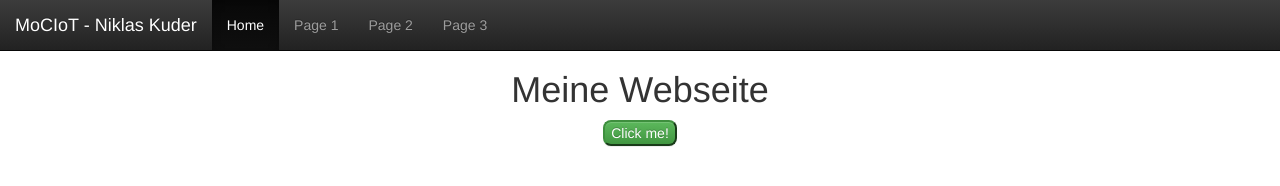
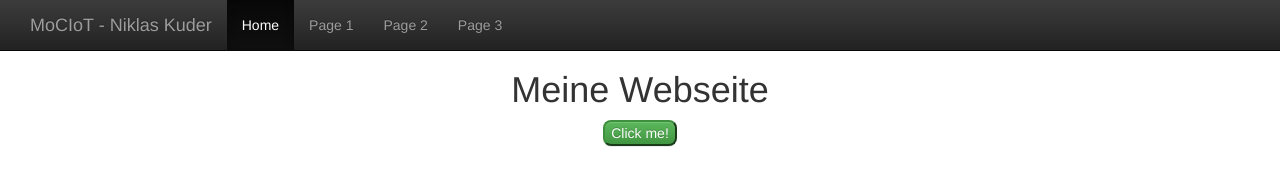
Before and after one commit to nkqdr/MoCIoT-Website, a plain HTML site: page index.html in a window 1280 px wide. Drawn offline with nearby package versions, Linux system fonts and the light colour scheme.

```diff
--- a/index.html
+++ b/index.html
@@ -35,7 +35,7 @@
     ></script>
   </head>
   <body class="body">
-    <nav class="navbar navbar-inverse navbar-fixed-top">
+    <nav class="navbar navbar-inverse navbar-fixed-top navbar-collapse">
       <div class="container-fluid">
         <div class="navbar-header">
           <a class="navbar-brand" href="#">MoCIoT - Niklas Kuder</a>
```
